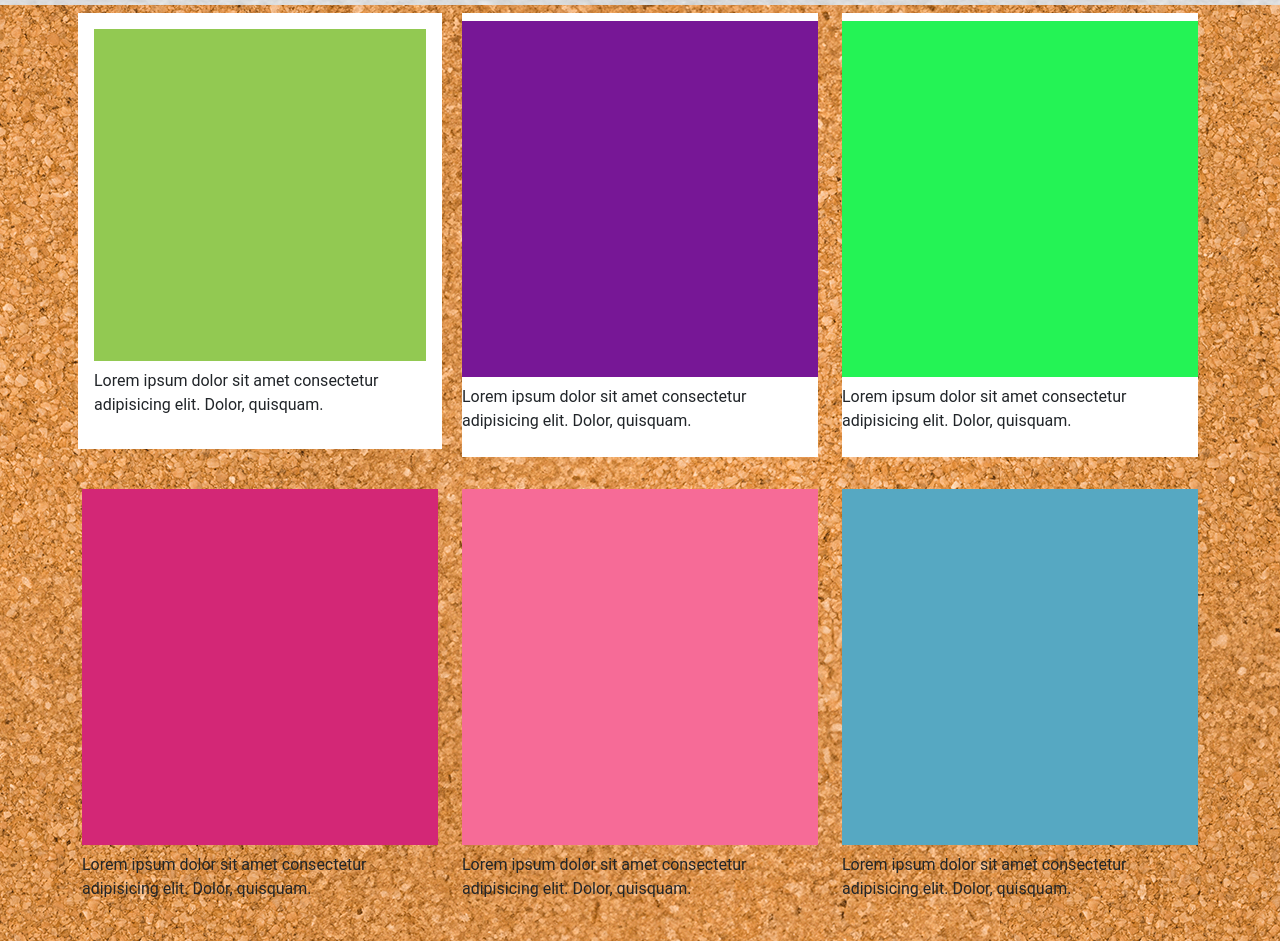
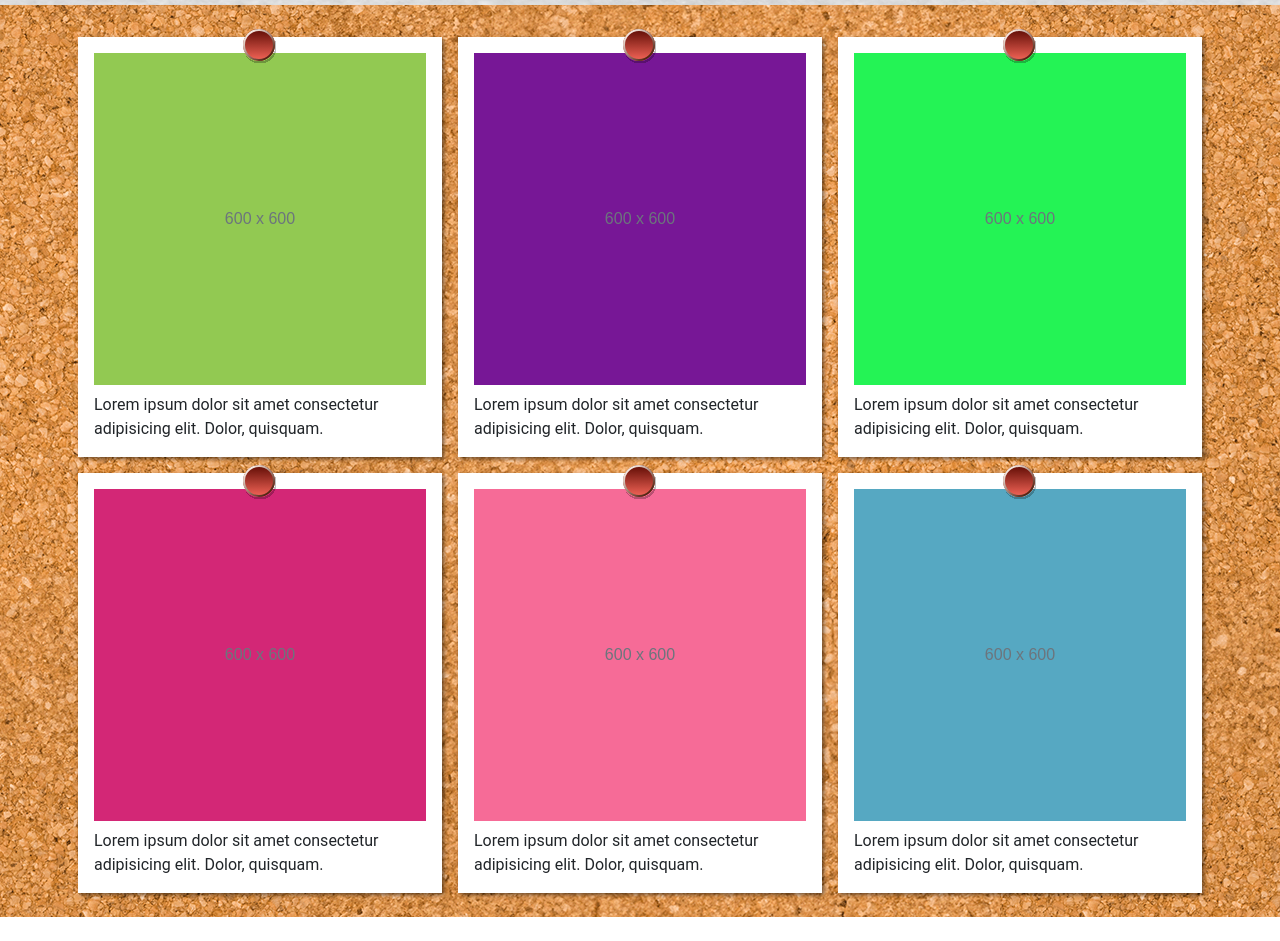
Before and after one commit to nelvison-benedetto/js-photo-blog, a plain HTML site: page index.html in a window 1280 px wide. Shown: the part 75-1016 px from the top of the page. After the commit the page ends 992 px from the top, so only its background shows below. Drawn offline with nearby package versions, Linux system fonts and the light colour scheme; a web font is replaced by a local one.

Commit message:
visual done

```diff
--- a/css/style.css
+++ b/css/style.css
@@ -6,6 +6,12 @@
     --rose2 : #f66b97;
     --blue1 : #56a8c2;
 }
+
+body{
+    font-family: "Edu TAS Beginner", "Sometype Mono","Roboto", Arial, Helvetica, sans-serif;
+    /* min-width: 1440px; */
+}
+
 /* UTILITIES */
 .bg-green1{background-color: var(--green1);}
 .bg-green2{background-color: var(--green2);}
@@ -14,11 +20,11 @@
 .bg-rose2{background-color: var(--rose2);}
 .bg-blue1{background-color: var(--blue1);}
 
+.font-sometypemono{ font-family: "Sometype Mono";}
+.font-roboto{ font-family: "Roboto";}
+.font-arial{ font-family: "Arial";}
 
-body{
-    font-family: "Edu TAS Beginner", "Sometype Mono","Roboto", Arial, Helvetica, sans-serif;
-    /* min-width: 1440px; */
-}
+
 
 header div{
     background-image: url("../assets/img/wall.png");
@@ -31,3 +37,6 @@ main{
     /* width: 90%; */
     aspect-ratio: 1 / 1;
 }
+.theshadow{
+    box-shadow: 2px 2px 4px rgba(0, 0, 0, 0.5);
+}
--- a/index.html
+++ b/index.html
@@ -33,46 +33,99 @@
             </div>
         </header>
         <main>
-            <div class="container">
-                <div class="row">
-                    <div class="col-sm-12 col-md-6 col-lg-4 p-2">
-                        <div class="bg-white p-3">
+            <div class="container pt-4 pb-3">
+                <div class="row ">
+                    <div class="col-sm-12 col-md-6 col-lg-4 p-2 d-flex justify-content-center position-relative">
+                        <div class="bg-white px-3 pt-3 theshadow">
                             <div class="d-flex flex-column justify-content-center gap-2">
-                                <div class="inner-image bg-green1"></div>
+                                <div class="inner-image bg-green1 d-flex justify-content-center align-items-center">
+                                    <span class="font-arial text-secondary">600 x 600</span>
+                                </div>
                                 <p>Lorem ipsum dolor sit amet consectetur adipisicing elit. Dolor, quisquam.</p>
                             </div>
                         </div>
+                        <img
+                            src="./assets/img/pin.svg"
+                            class="position-absolute top-0"
+                            alt="pin card"
+                        />
                     </div>
-                    <div class="col-sm-12 col-md-6 col-lg-4 py-2">
-                        <div class="d-flex flex-column justify-content-center py-2 gap-2 bg-white">
-                            <div class="inner-image bg-purple1"></div>
+
+
+                    <div class="col-sm-12 col-md-6 col-lg-4 p-2 d-flex justify-content-center position-relative">
+                        <div class="bg-white px-3 pt-3 theshadow">
+                            <div class="d-flex flex-column justify-content-center gap-2">
+                                <div class="inner-image bg-purple1 d-flex justify-content-center align-items-center">
+                                    <span class="font-arial text-secondary">600 x 600</span>
+                                </div>
                                 <p>Lorem ipsum dolor sit amet consectetur adipisicing elit. Dolor, quisquam.</p>
                             </div>
                         </div>
-                    <div class="col-sm-12 col-md-6 col-lg-4 py-2">
-                        <div class="d-flex flex-column justify-content-center py-2 gap-2 bg-white">
-                            <div class="inner-image bg-green2"></div>
+                        <img
+                            src="./assets/img/pin.svg"
+                            class="position-absolute top-0"
+                            alt="pin card"
+                        />
+                    </div>
+                    <div class="col-sm-12 col-md-6 col-lg-4 p-2 d-flex justify-content-center position-relative">
+                        <div class="bg-white px-3 pt-3 theshadow">
+                            <div class="d-flex flex-column justify-content-center gap-2">
+                                <div class="inner-image bg-green2 d-flex justify-content-center align-items-center">
+                                    <span class="font-arial text-secondary">600 x 600</span>
+                                </div>
                                 <p>Lorem ipsum dolor sit amet consectetur adipisicing elit. Dolor, quisquam.</p>
                             </div>
                         </div>
-
-                    <div class="col-sm-12 col-md-6 col-lg-4 ">
-                        <div class="d-flex flex-column justify-content-center py-4 gap-2">
-                            <div class="inner-image bg-rose1"></div>
+                        <img
+                            src="./assets/img/pin.svg"
+                            class="position-absolute top-0"
+                            alt="pin card"
+                        />
+                    </div>
+                    <div class="col-sm-12 col-md-6 col-lg-4 p-2 d-flex justify-content-center position-relative">
+                        <div class="bg-white px-3 pt-3 theshadow">
+                            <div class="d-flex flex-column justify-content-center gap-2">
+                                <div class="inner-image bg-rose1 d-flex justify-content-center align-items-center">
+                                    <span class="font-arial text-secondary">600 x 600</span>
+                                </div>
                                 <p>Lorem ipsum dolor sit amet consectetur adipisicing elit. Dolor, quisquam.</p>
                             </div>
                         </div>
-                    <div class="col-sm-12 col-md-6 col-lg-4">
-                        <div class="d-flex flex-column justify-content-center py-4 gap-2">
-                            <div class="inner-image bg-rose2"></div>
+                        <img
+                            src="./assets/img/pin.svg"
+                            class="position-absolute top-0"
+                            alt="pin card"
+                        />
+                    </div>
+                    <div class="col-sm-12 col-md-6 col-lg-4 p-2 d-flex justify-content-center position-relative">
+                        <div class="bg-white px-3 pt-3 theshadow">
+                            <div class="d-flex flex-column justify-content-center gap-2">
+                                <div class="inner-image bg-rose2 d-flex justify-content-center align-items-center">
+                                    <span class="font-arial text-secondary">600 x 600</span>
+                                </div>
                                 <p>Lorem ipsum dolor sit amet consectetur adipisicing elit. Dolor, quisquam.</p>
                             </div>
                         </div>
-                    <div class="ccol-sm-12 col-md-6 col-lg-4 ">
-                        <div class="d-flex flex-column justify-content-center py-4 gap-2">
-                            <div class="inner-image bg-blue1"></div>
+                        <img
+                            src="./assets/img/pin.svg"
+                            class="position-absolute top-0"
+                            alt="pin card"
+                        />
+                    </div>
+                    <div class="col-sm-12 col-md-6 col-lg-4 p-2 d-flex justify-content-center position-relative">
+                        <div class="bg-white px-3 pt-3 theshadow">
+                            <div class="d-flex flex-column justify-content-center gap-2">
+                                <div class="inner-image bg-blue1 d-flex justify-content-center align-items-center">
+                                    <span class="font-arial text-secondary">600 x 600</span>
+                                </div>
                                 <p>Lorem ipsum dolor sit amet consectetur adipisicing elit. Dolor, quisquam.</p>
                             </div>
+                        </div>
+                        <img
+                            src="./assets/img/pin.svg"
+                            class="position-absolute top-0"
+                            alt="pin card"
+                        />
                     </div>
                 </div>
             </div>
```
Lines whose indentation alone changed are shown as unchanged.
